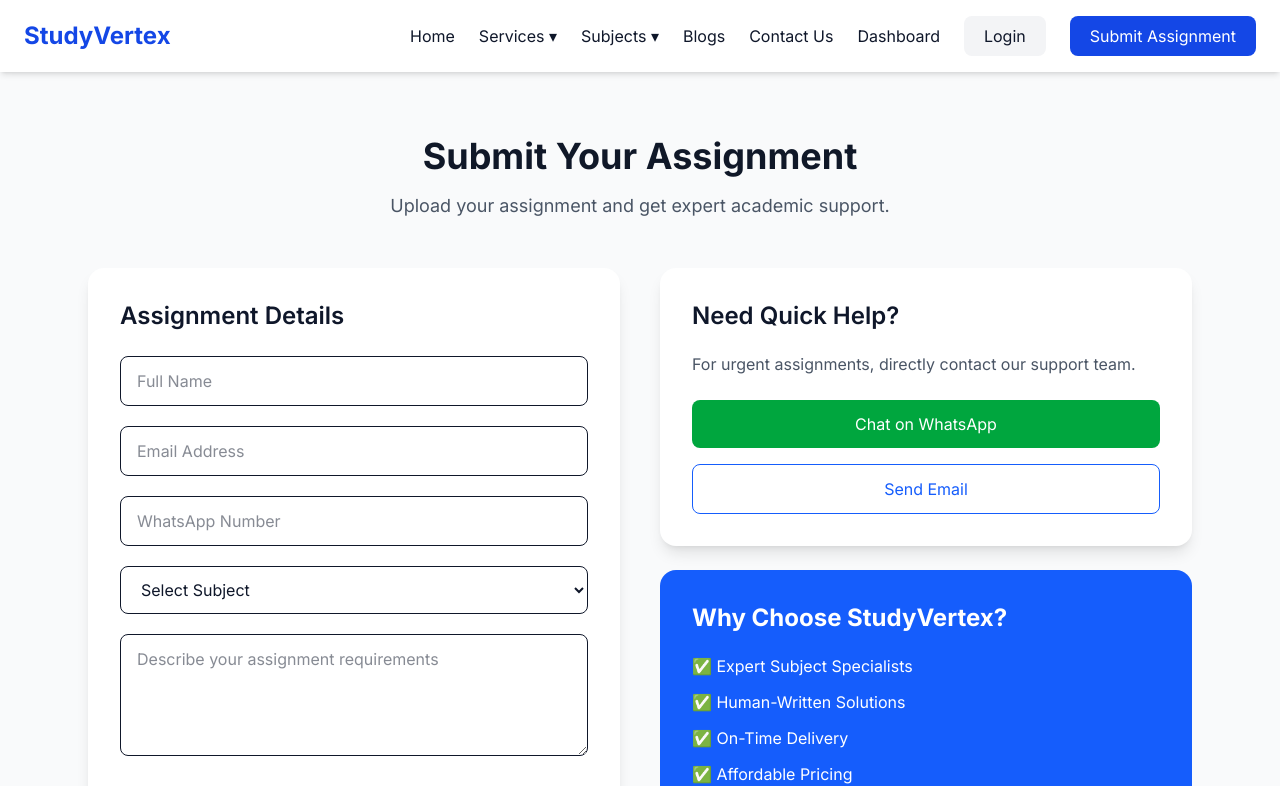
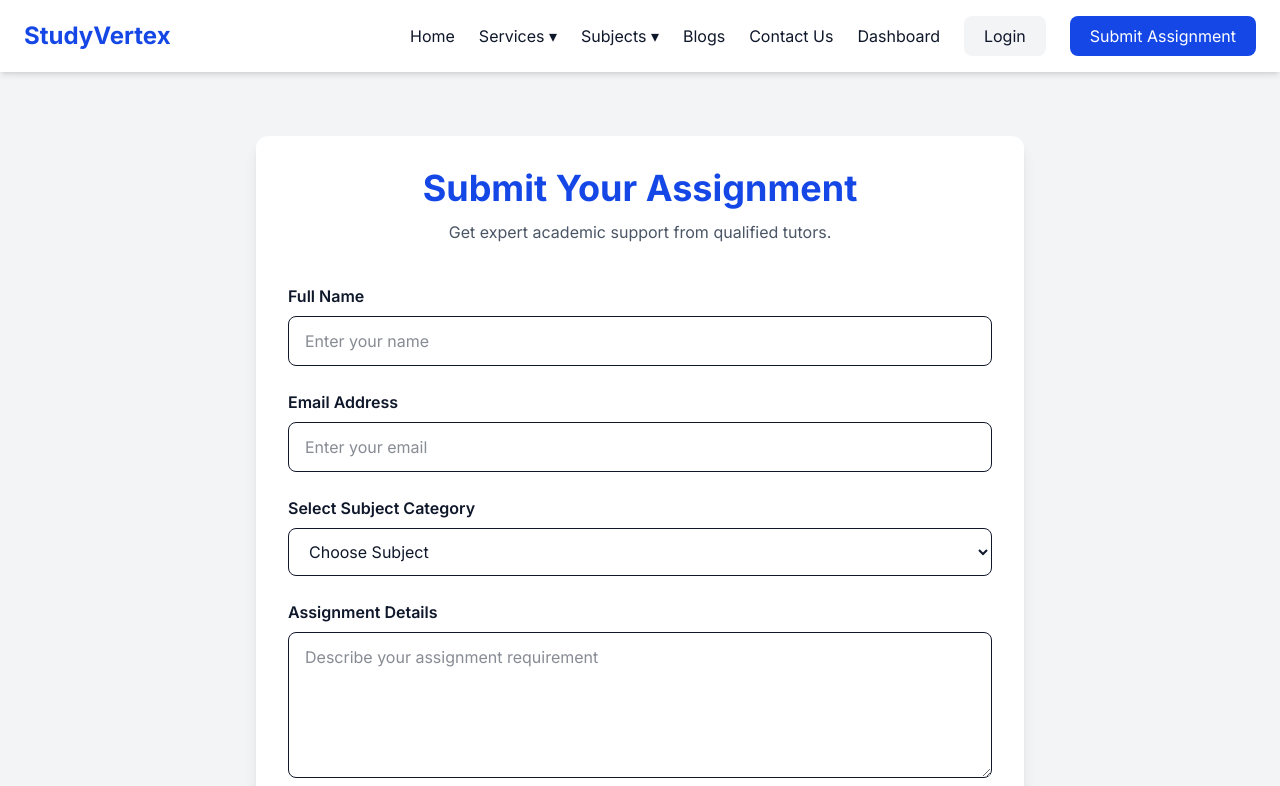
Before and after one commit to souravdadarwal01-max/StudyVertex, a Next.js app: page /submit-assignment in a window 1280 px wide. Shown: the top 786 px of the page. Built offline with nearby package versions, Linux system fonts and the light colour scheme.

Commit message:
Update page.tsx

```diff
--- a/app/submit-assignment/page.tsx
+++ b/app/submit-assignment/page.tsx
@@ -4,302 +4,219 @@
 
 export default function SubmitAssignmentPage() {
 
-  const [fileName, setFileName] = useState("");
+  const [name, setName] = useState("");
+  const [email, setEmail] = useState("");
+  const [subject, setSubject] = useState("");
+  const [details, setDetails] = useState("");
 
-  function handleFileChange(e: any) {
-    const file = e.target.files[0];
 
-    if (file) {
-      setFileName(file.name);
-    }
+  function handleSubmit(e: React.FormEvent) {
+    e.preventDefault();
+
+    alert("Assignment submitted successfully!");
+
+    console.log({
+      name,
+      email,
+      subject,
+      details,
+    });
   }
 
 
   return (
-    <main className="min-h-screen bg-gray-50 py-16">
 
-      <div className="max-w-6xl mx-auto px-6">
+    <main className="min-h-screen bg-gray-100 py-16 px-6">
 
 
-        {/* Heading */}
+      <div className="max-w-3xl mx-auto bg-white rounded-xl shadow-lg p-8">
 
-        <div className="text-center mb-12">
 
-          <h1 className="text-4xl font-bold text-gray-900">
-            Submit Your Assignment
-          </h1>
+        <h1 className="text-4xl font-bold text-center text-blue-700">
+          Submit Your Assignment
+        </h1>
 
-          <p className="mt-4 text-gray-600 text-lg">
-            Upload your assignment and get expert academic support.
-          </p>
 
-        </div>
+        <p className="text-center text-gray-600 mt-3">
+          Get expert academic support from qualified tutors.
+        </p>
 
 
 
-        <div className="grid md:grid-cols-2 gap-10">
+        <form
+          onSubmit={handleSubmit}
+          className="space-y-6 mt-10"
+        >
 
 
-          {/* Assignment Form */}
+          {/* Name */}
 
-          <div className="bg-white shadow-lg rounded-2xl p-8">
+          <div>
 
+            <label className="block font-semibold mb-2">
+              Full Name
+            </label>
 
-            <h2 className="text-2xl font-semibold mb-6">
-              Assignment Details
-            </h2>
+            <input
+              type="text"
+              placeholder="Enter your name"
+              value={name}
+              onChange={(e)=>setName(e.target.value)}
+              required
+              className="w-full border rounded-lg px-4 py-3"
+            />
+
+          </div>
 
 
 
-            <form
-              action="https://formsubmit.co/your-email@gmail.com"
-              method="POST"
-              encType="multipart/form-data"
-              className="space-y-5"
-            >
+          {/* Email */}
 
+          <div>
 
-              {/* Form Settings */}
+            <label className="block font-semibold mb-2">
+              Email Address
+            </label>
 
-              <input
-                type="hidden"
-                name="_subject"
-                value="New Assignment Submission - StudyVertex"
-              />
+            <input
+              type="email"
+              placeholder="Enter your email"
+              value={email}
+              onChange={(e)=>setEmail(e.target.value)}
+              required
+              className="w-full border rounded-lg px-4 py-3"
+            />
 
-
-              <input
-                type="hidden"
-                name="_captcha"
-                value="false"
-              />
-
-
-              <input
-                type="hidden"
-                name="_template"
-                value="table"
-              />
+          </div>
 
 
 
-              <input
-                name="name"
-                type="text"
-                placeholder="Full Name"
-                required
-                className="w-full border rounded-lg px-4 py-3"
-              />
+          {/* Subject Category */}
+
+          <div>
+
+            <label className="block font-semibold mb-2">
+              Select Subject Category
+            </label>
 
 
+            <select
+              value={subject}
+              onChange={(e)=>setSubject(e.target.value)}
+              required
+              className="w-full border rounded-lg px-4 py-3 bg-white"
+            >
 
-              <input
-                name="email"
-                type="email"
-                placeholder="Email Address"
-                required
-                className="w-full border rounded-lg px-4 py-3"
-              />
+              <option value="">
+                Choose Subject
+              </option>
 
 
-
-              <input
-                name="phone"
-                type="tel"
-                placeholder="WhatsApp Number"
-                required
-                className="w-full border rounded-lg px-4 py-3"
-              />
+              <option value="Computer Science & IT">
+                Computer Science & IT
+              </option>
 
 
-
-              <select
-                name="subject"
-                required
-                className="w-full border rounded-lg px-4 py-3"
-              >
-
-                <option>
-                  Select Subject
-                </option>
-
-                <option>
-                  Engineering
-                </option>
-
-                <option>
-                  Computer Science
-                </option>
-
-                <option>
-                  Management
-                </option>
-
-                <option>
-                  Finance
-                </option>
-
-                <option>
-                  Other
-                </option>
-
-              </select>
+              <option value="Engineering">
+                Engineering
+              </option>
 
 
+              <option value="Mathematics">
+                Mathematics
+              </option>
 
 
-              <textarea
-                name="message"
-                rows={4}
-                placeholder="Describe your assignment requirements"
-                required
-                className="w-full border rounded-lg px-4 py-3"
-              />
+              <option value="Business & Management">
+                Business & Management
+              </option>
 
 
+              <option value="Science">
+                Science
+              </option>
 
 
-
-              {/* File Upload */}
-
-              <div>
-
-                <label className="block font-medium mb-2">
-                  Upload Assignment File
-                </label>
+              <option value="Healthcare & Nursing">
+                Healthcare & Nursing
+              </option>
 
 
-                <input
-                  name="attachment"
-                  type="file"
-                  accept=".pdf,.doc,.docx,.ppt,.pptx"
-                  onChange={handleFileChange}
-                  className="w-full border rounded-lg p-3"
-                />
+              <option value="Arts & Humanities">
+                Arts & Humanities
+              </option>
 
 
-                {
-                  fileName && (
-                    <p className="mt-2 text-green-600">
-                      Selected: {fileName}
-                    </p>
-                  )
-                }
+              <option value="Finance & Accounting">
+                Finance & Accounting
+              </option>
 
 
-              </div>
+              <option value="Research & Writing">
+                Research & Writing
+              </option>
 
 
-
-
-
-              <button
-                type="submit"
-                className="w-full bg-blue-600 text-white py-3 rounded-lg hover:bg-blue-700 transition"
-              >
-                Submit Assignment
-              </button>
-
-
-
-            </form>
-
+            </select>
 
           </div>
 
 
 
 
+          {/* Assignment Details */}
+
+          <div>
+
+            <label className="block font-semibold mb-2">
+              Assignment Details
+            </label>
 
 
-          {/* Right Side */}
+            <textarea
 
-          <div className="space-y-6">
+              placeholder="Describe your assignment requirement"
 
+              value={details}
 
-            <div className="bg-white shadow-lg rounded-2xl p-8">
+              onChange={(e)=>setDetails(e.target.value)}
 
+              required
 
-              <h2 className="text-2xl font-semibold mb-5">
-                Need Quick Help?
-              </h2>
+              rows={5}
 
+              className="w-full border rounded-lg px-4 py-3"
 
-              <p className="text-gray-600 mb-6">
-                For urgent assignments, directly contact our support team.
-              </p>
+            />
+
+          </div>
 
 
 
 
-              <a
-                href="https://wa.me/919999999999"
-                target="_blank"
-                className="block text-center bg-green-600 text-white py-3 rounded-lg hover:bg-green-700"
-              >
-                Chat on WhatsApp
-              </a>
+          {/* Submit Button */}
+
+          <button
+
+            type="submit"
+
+            className="w-full bg-blue-700 text-white py-3 rounded-lg font-semibold hover:bg-blue-800"
+
+          >
+
+            Submit Assignment
+
+          </button>
 
 
 
-              <a
-                href="mailto:your-email@gmail.com"
-                className="block text-center mt-4 border border-blue-600 text-blue-600 py-3 rounded-lg hover:bg-blue-50"
-              >
-                Send Email
-              </a>
-
-
-            </div>
-
-
-
-
-
-
-            <div className="bg-blue-600 text-white rounded-2xl p-8">
-
-
-              <h3 className="text-2xl font-bold">
-                Why Choose StudyVertex?
-              </h3>
-
-
-
-              <ul className="mt-5 space-y-3">
-
-                <li>
-                  ✅ Expert Subject Specialists
-                </li>
-
-                <li>
-                  ✅ Human-Written Solutions
-                </li>
-
-                <li>
-                  ✅ On-Time Delivery
-                </li>
-
-                <li>
-                  ✅ Affordable Pricing
-                </li>
-
-              </ul>
-
-
-            </div>
-
-
-
-          </div>
-
-
-        </div>
+        </form>
 
 
       </div>
 
 
     </main>
+
   );
 }
```
